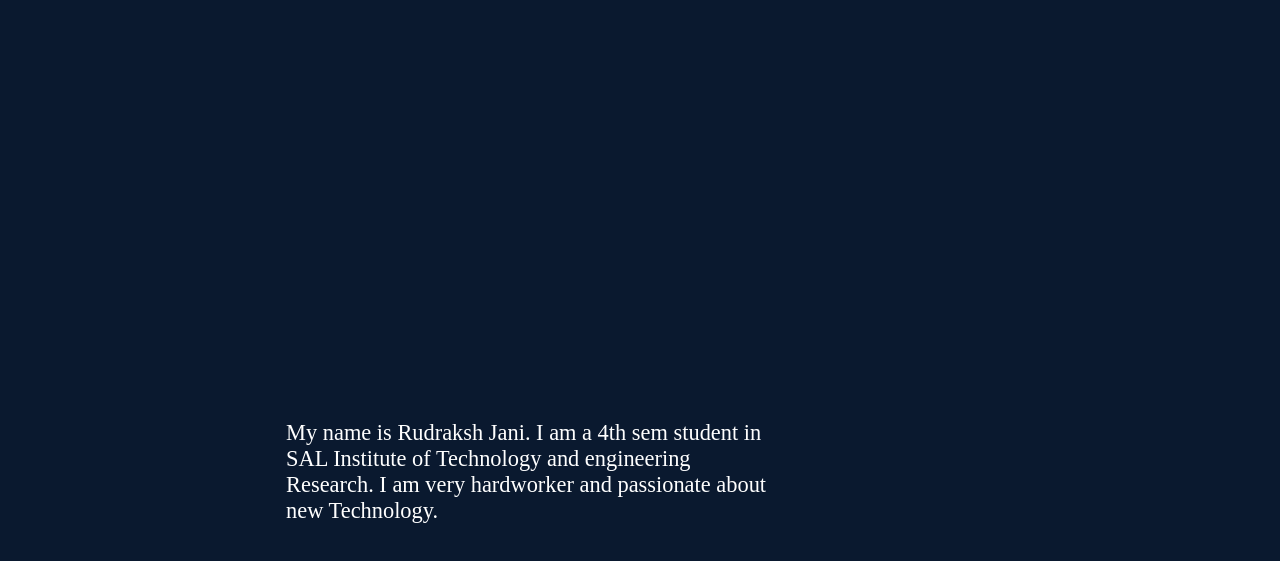
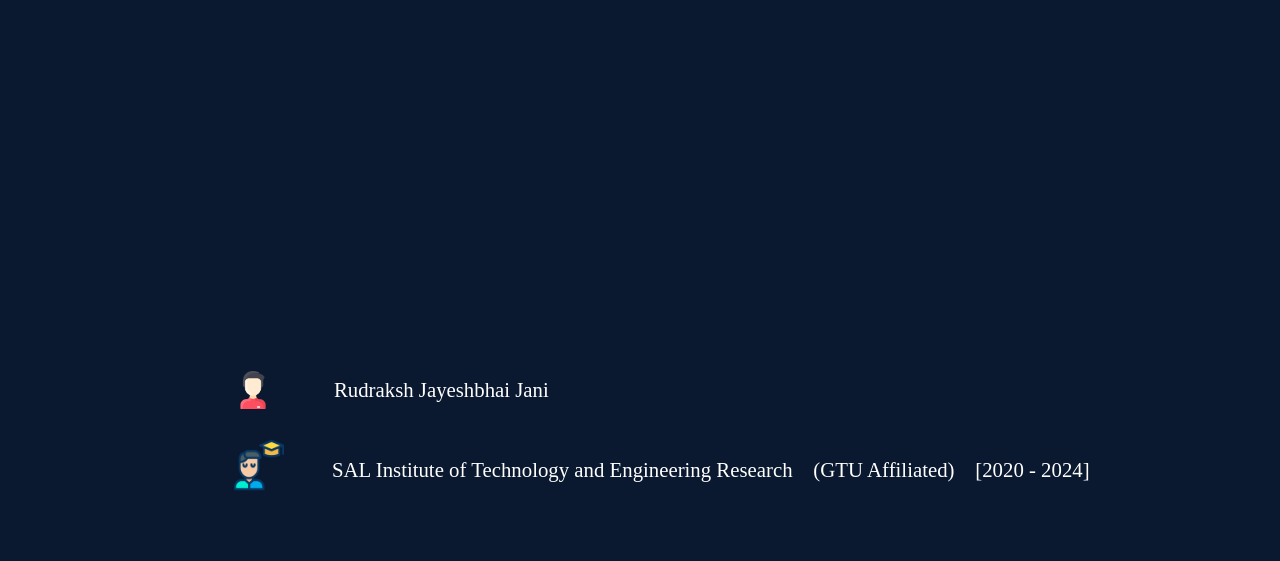
Before and after one commit to Rudraksh225/Rudrakshjani, a plain HTML site: page Index.html in a window 1280 px wide. Shown: the part 521-1082 px from the top of the page. After the commit the page ends 1032 px from the top, so only its background shows below. Drawn offline with Linux system fonts and the light colour scheme.

Commit message:
add Bio and add image scale animation on hover

```diff
--- a/Index.html
+++ b/Index.html
@@ -29,9 +29,18 @@
     </div>
 
     <div class="about" id="about">
-        <p>
-        My name is Rudraksh Jani. I am a 4th sem student in SAL Institute of Technology and engineering Research. I am very hardworker and passionate about new Technology.
-        </p>
+        <div class = "name">
+            <img src="img/user.png" alt="">
+            <p>
+                Rudraksh Jayeshbhai Jani
+            </p>
+        </div>
+        <div class="college">
+            <img src="img/college.png" alt="">
+            <p>
+                SAL Institute of Technology and Engineering Research &nbsp;&nbsp; (GTU Affiliated) &nbsp;&nbsp; [2020 - 2024]
+            </p>
+        </div>
     </div>
 </body>
 </html>
--- a/style.css
+++ b/style.css
@@ -18,6 +18,21 @@ html {
     margin-left: 24px;
     margin-top: 9px;
 }
+
+.navbar img:hover{
+    /*animation: image 1s infinite;*/
+    transform: scale(1.30);
+    transition: 500ms;
+}
+
+/*@keyframes image{
+    0%{
+        transform: scale(1.30);
+    }
+    50%{
+        transform: scale(1.30);
+    }
+}*/
 
 .navbar{
     display: flex;
@@ -79,12 +94,42 @@ nav ul li #resume{
 
 .about{
     color: #fff;
-    margin-top:35%;
+    margin-top:30%;
 }
 
-.about p{
-    font-size: 140%;
-    margin-right: 40%;
-    margin-left: 22%;
-    margin-bottom: 20%;
+.about:hover{
+    background-image: url();
 }
+
+.about .name{
+    display: flex;
+    align-items: center;
+}
+
+.about .name img{
+    width: 3%;
+    height: 50%;
+    display: flex;
+    margin-left: 226px;
+}
+
+.about .name p{
+    margin-left: 62px;
+    font-size: 130%;
+}
+
+.about .college{
+    display: flex;
+    margin-top: 15px;
+}
+
+.about .college p{
+    margin-left: 48px;
+    font-size: 130%;
+}
+
+.about .college img{
+    width: 50px;
+    height: 54px;
+    margin-left: 226px;
+}
```
Also changed, not shown: img/college.png (added), img/user.png (added), script.js (added).
